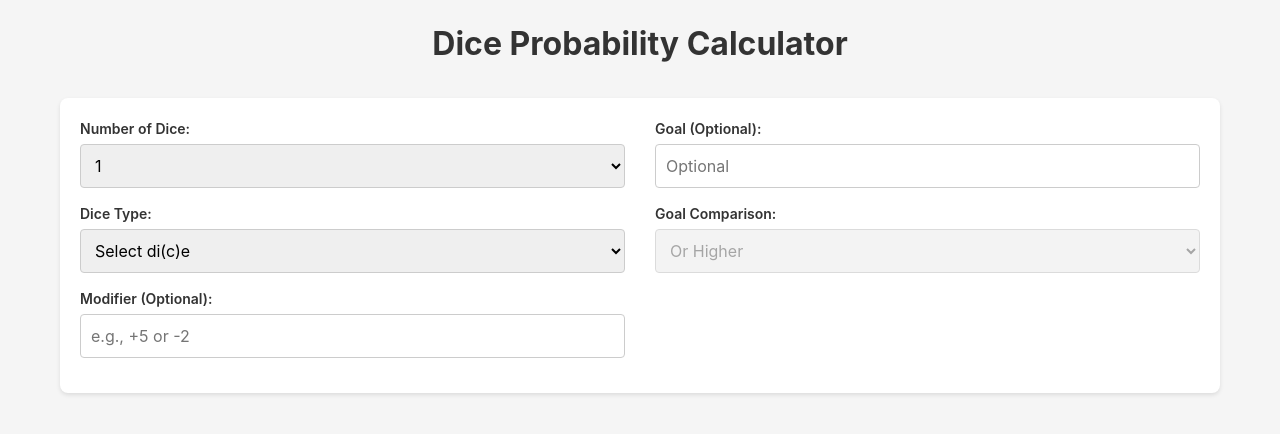
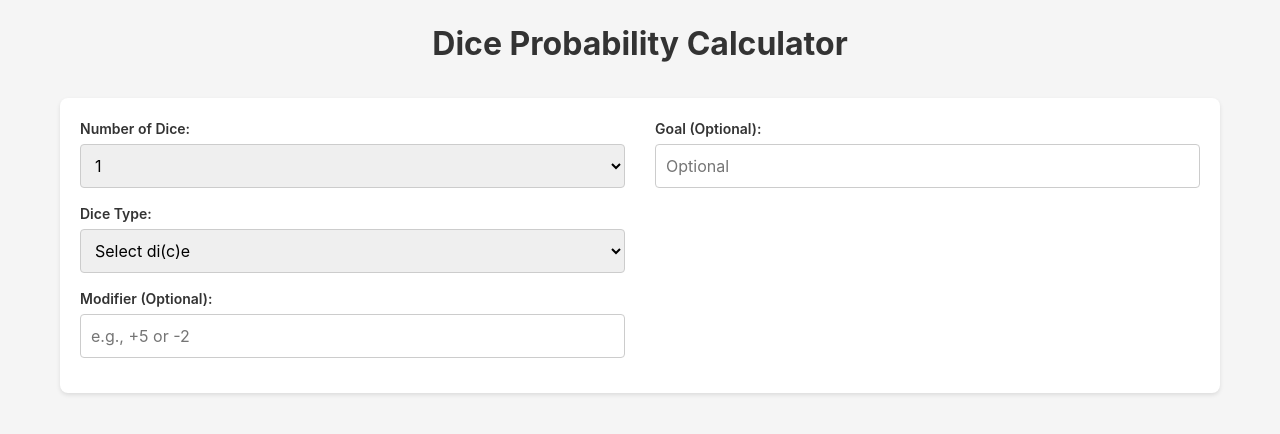
Before and after one commit to achphoenix/Dice-Probability-Calculator, an Angular app in the folder dice-probability-calculator/: page / in a window 1280 px wide. Shown: the top 434 px of the page. Built offline with nearby package versions, Linux system fonts and the light colour scheme.

Commit message:
Goal Comparison input field now only visible if a valid value is entered in Goal

```diff
--- a/dice-probability-calculator/src/app/components/calculator/calculator.component.html
+++ b/dice-probability-calculator/src/app/components/calculator/calculator.component.html
@@ -50,12 +50,11 @@
         placeholder="Optional">
     </div>
 
-    <div class="input-group">
+    <div class="input-group" *ngIf="calculatorService.goalNumber() !== null">
       <label for="goal-comparison">Goal Comparison:</label>
       <select
         id="goal-comparison"
         [value]="calculatorService.goalComparison()"
-        [disabled]="calculatorService.goalNumber() === null"
         (change)="onGoalComparisonChange($any($event.target).value)">
         <option *ngFor="let option of goalComparisonOptions" [value]="option.value">
           {{ option.label }}
```
